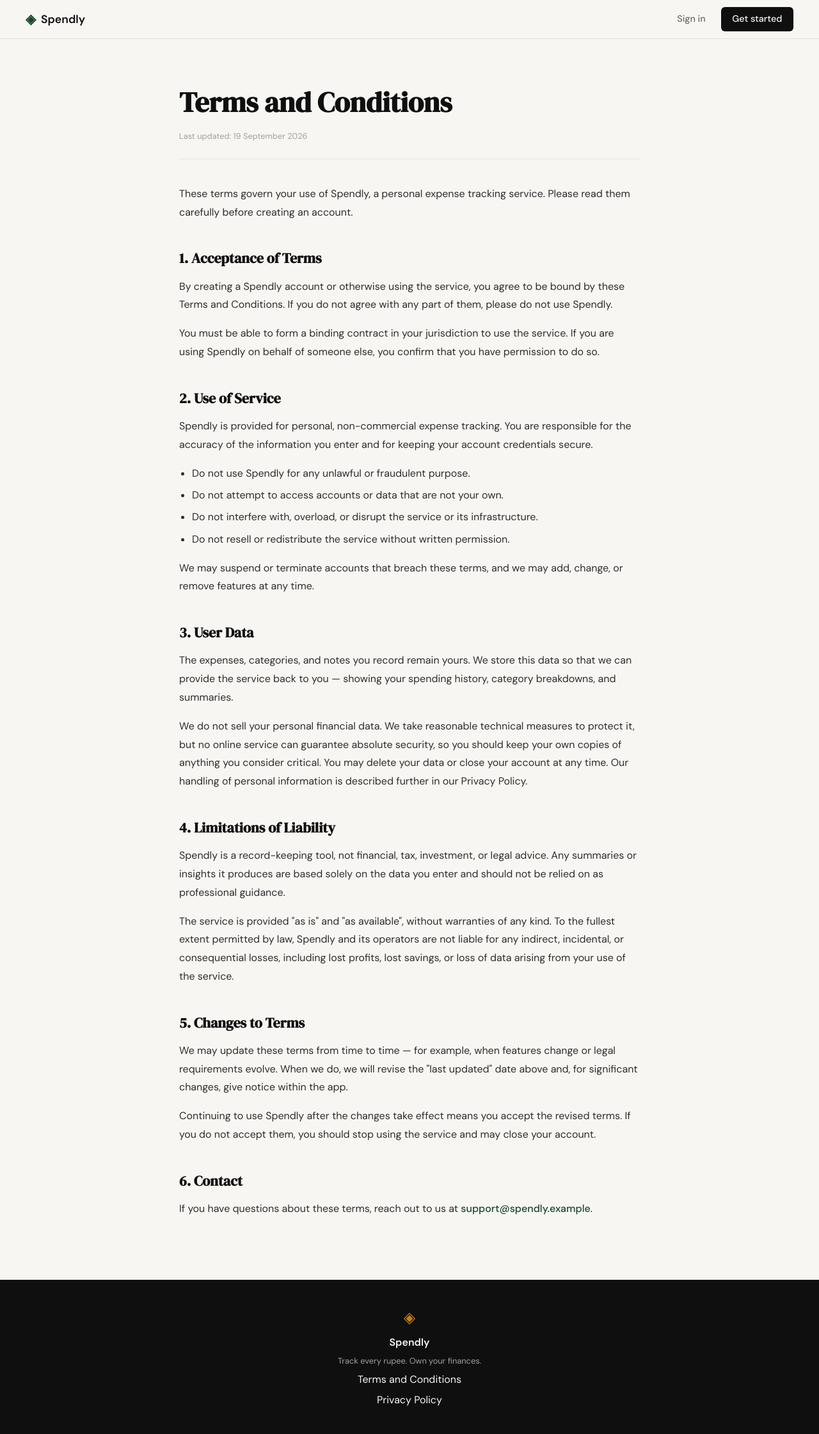
After one commit to syed-omer-123/Expense_tracker, a Flask app: page /terms in a window 1280 px wide. The commit adds this page. Shown: the whole page at 64% size. Run offline with Flask 3, Linux system fonts and the light colour scheme.

Commit message:
landing: add terms and conditions page and route

```diff
--- a/app.py
+++ b/app.py
@@ -20,6 +20,11 @@ def register():
 @app.route("/login")
 def login():
     return render_template("login.html")
+
+
+@app.route("/terms")
+def terms():
+    return render_template("terms.html")
 
 
 # ------------------------------------------------------------------ #
--- a/static/css/style.css
+++ b/static/css/style.css
@@ -478,6 +478,66 @@ a { color: inherit; text-decoration: none; }
 .auth-switch a:hover { text-decoration: underline; }
 
 /* ------------------------------------------------------------------ */
+/* Legal pages                                                         */
+/* ------------------------------------------------------------------ */
+
+.legal-section {
+    padding: 4rem 2rem 5rem;
+}
+
+.legal-inner {
+    max-width: 720px;
+    margin: 0 auto;
+}
+
+.legal-header {
+    margin-bottom: 2.5rem;
+    padding-bottom: 1.5rem;
+    border-bottom: 1px solid var(--border);
+}
+
+.legal-title {
+    font-family: var(--font-display);
+    font-size: clamp(2rem, 4vw, 2.75rem);
+    color: var(--ink);
+    margin-bottom: 0.5rem;
+}
+
+.legal-updated {
+    font-size: 0.8rem;
+    color: var(--ink-faint);
+}
+
+.legal-heading {
+    font-family: var(--font-display);
+    font-size: 1.375rem;
+    color: var(--ink);
+    margin-top: 2.5rem;
+    margin-bottom: 0.75rem;
+}
+
+.legal-body {
+    color: var(--ink-soft);
+    line-height: 1.8;
+    margin-bottom: 1rem;
+}
+
+.legal-list {
+    margin: 0 0 1rem 1.25rem;
+    color: var(--ink-soft);
+    line-height: 1.8;
+}
+
+.legal-list li { margin-bottom: 0.35rem; }
+
+.legal-link {
+    color: var(--accent);
+    font-weight: 500;
+}
+
+.legal-link:hover { text-decoration: underline; }
+
+/* ------------------------------------------------------------------ */
 /* Footer                                                              */
 /* ------------------------------------------------------------------ */
 
--- a/templates/base.html
+++ b/templates/base.html
@@ -34,7 +34,7 @@
             <span class="brand-icon">◈</span>
             <span class="footer-name">Spendly</span>
             <p class="footer-copy">Track every rupee. Own your finances.</p>
-            <a href="#">Terms and Conditions</a>
+            <a href="{{ url_for('terms') }}">Terms and Conditions</a>
             <a href="#">Privacy Policy</a>
         </div>
     </footer>
--- /dev/null
+++ b/templates/terms.html
@@ -0,0 +1,99 @@
+{% extends "base.html" %}
+
+{% block title %}Terms and Conditions — Spendly{% endblock %}
+
+{% block content %}
+
+<section class="legal-section">
+    <div class="legal-inner">
+        <header class="legal-header">
+            <h1 class="legal-title">Terms and Conditions</h1>
+            <p class="legal-updated">Last updated: 19 September 2026</p>
+        </header>
+
+        <p class="legal-body">
+            These terms govern your use of Spendly, a personal expense tracking
+            service. Please read them carefully before creating an account.
+        </p>
+
+        <h2 class="legal-heading">1. Acceptance of Terms</h2>
+        <p class="legal-body">
+            By creating a Spendly account or otherwise using the service, you
+            agree to be bound by these Terms and Conditions. If you do not agree
+            with any part of them, please do not use Spendly.
+        </p>
+        <p class="legal-body">
+            You must be able to form a binding contract in your jurisdiction to
+            use the service. If you are using Spendly on behalf of someone else,
+            you confirm that you have permission to do so.
+        </p>
+
+        <h2 class="legal-heading">2. Use of Service</h2>
+        <p class="legal-body">
+            Spendly is provided for personal, non-commercial expense tracking.
+            You are responsible for the accuracy of the information you enter and
+            for keeping your account credentials secure.
+        </p>
+        <ul class="legal-list">
+            <li>Do not use Spendly for any unlawful or fraudulent purpose.</li>
+            <li>Do not attempt to access accounts or data that are not your own.</li>
+            <li>Do not interfere with, overload, or disrupt the service or its infrastructure.</li>
+            <li>Do not resell or redistribute the service without written permission.</li>
+        </ul>
+        <p class="legal-body">
+            We may suspend or terminate accounts that breach these terms, and we
+            may add, change, or remove features at any time.
+        </p>
+
+        <h2 class="legal-heading">3. User Data</h2>
+        <p class="legal-body">
+            The expenses, categories, and notes you record remain yours. We store
+            this data so that we can provide the service back to you — showing
+            your spending history, category breakdowns, and summaries.
+        </p>
+        <p class="legal-body">
+            We do not sell your personal financial data. We take reasonable
+            technical measures to protect it, but no online service can guarantee
+            absolute security, so you should keep your own copies of anything you
+            consider critical. You may delete your data or close your account at
+            any time. Our handling of personal information is described further in
+            our Privacy Policy.
+        </p>
+
+        <h2 class="legal-heading">4. Limitations of Liability</h2>
+        <p class="legal-body">
+            Spendly is a record-keeping tool, not financial, tax, investment, or
+            legal advice. Any summaries or insights it produces are based solely
+            on the data you enter and should not be relied on as professional
+            guidance.
+        </p>
+        <p class="legal-body">
+            The service is provided "as is" and "as available", without
+            warranties of any kind. To the fullest extent permitted by law,
+            Spendly and its operators are not liable for any indirect,
+            incidental, or consequential losses, including lost profits, lost
+            savings, or loss of data arising from your use of the service.
+        </p>
+
+        <h2 class="legal-heading">5. Changes to Terms</h2>
+        <p class="legal-body">
+            We may update these terms from time to time — for example, when
+            features change or legal requirements evolve. When we do, we will
+            revise the "last updated" date above and, for significant changes,
+            give notice within the app.
+        </p>
+        <p class="legal-body">
+            Continuing to use Spendly after the changes take effect means you
+            accept the revised terms. If you do not accept them, you should stop
+            using the service and may close your account.
+        </p>
+
+        <h2 class="legal-heading">6. Contact</h2>
+        <p class="legal-body">
+            If you have questions about these terms, reach out to us at
+            <a href="mailto:support@spendly.example" class="legal-link">support@spendly.example</a>.
+        </p>
+    </div>
+</section>
+
+{% endblock %}
```
